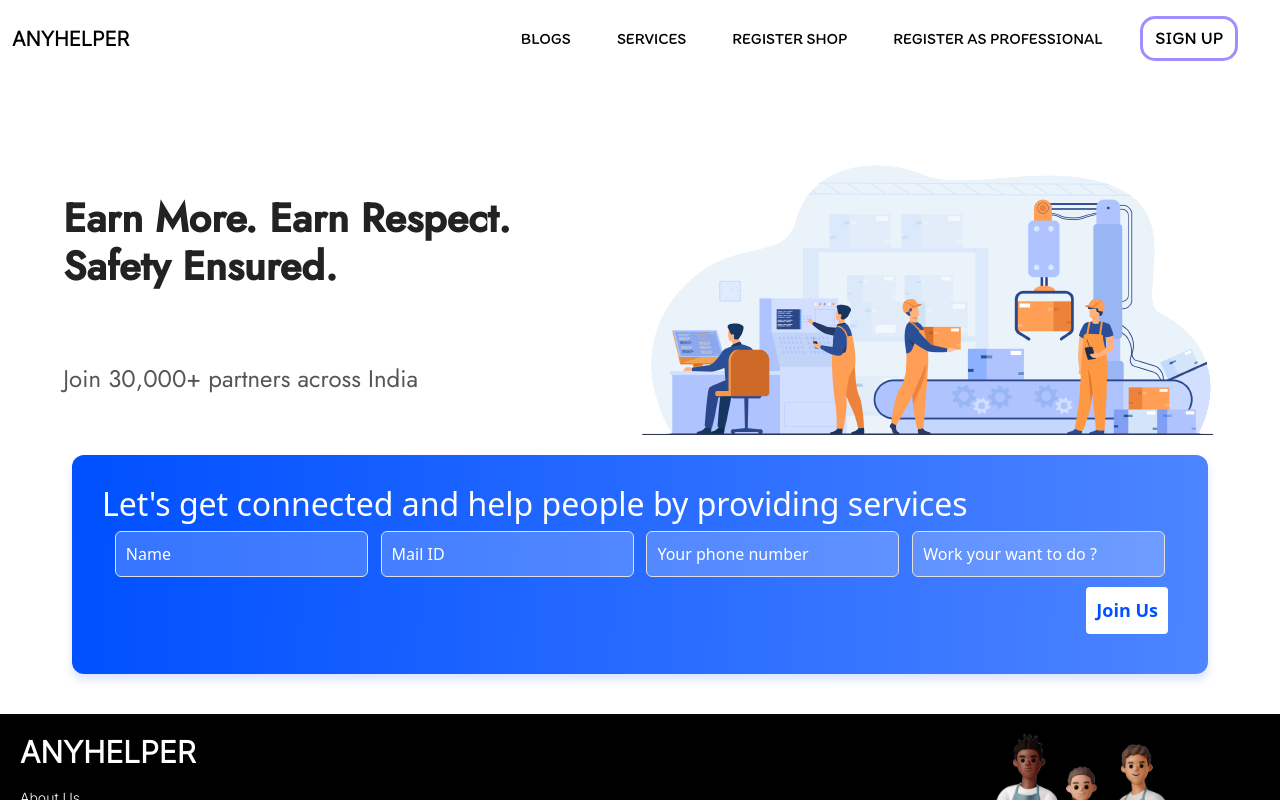
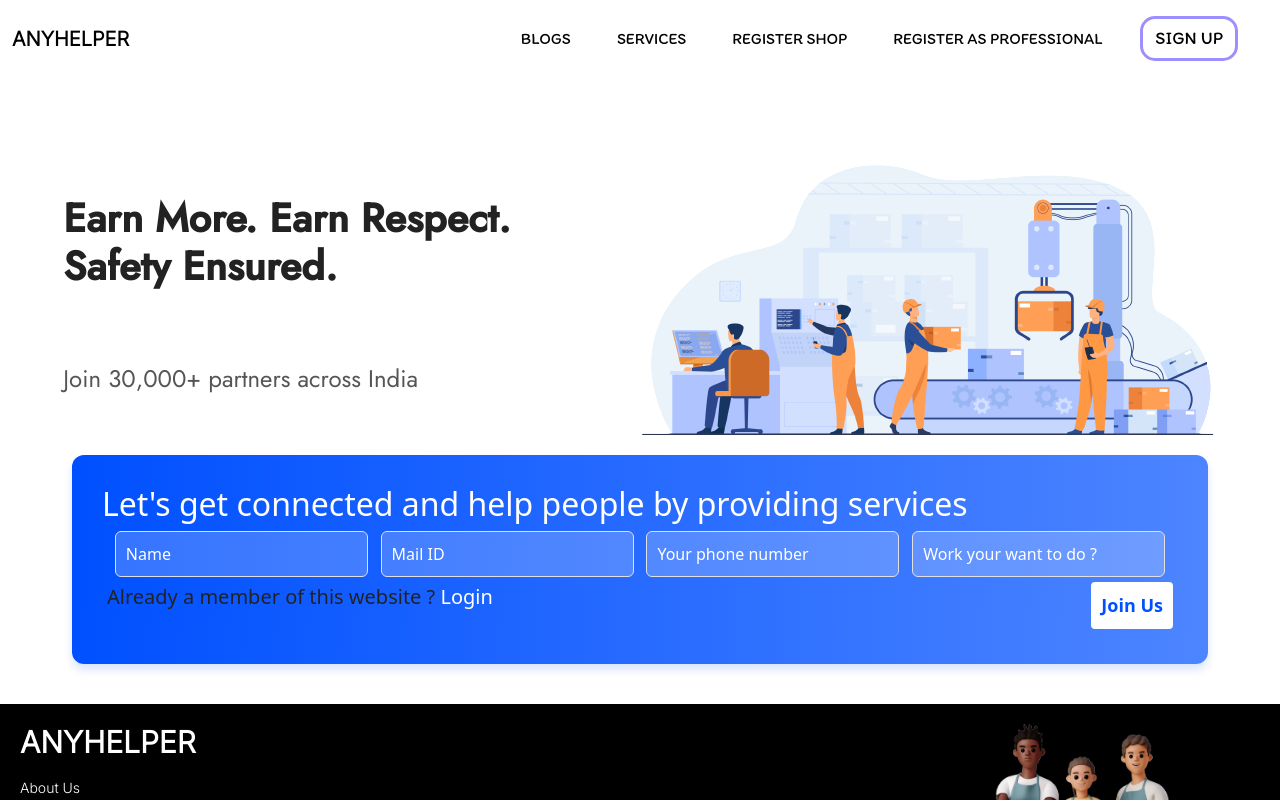
Before and after one commit to ItsRoy69/AnyHelper, a React (Create React App) app in the folder client/: page /workerregistration in a window 1280 px wide. Shown: the top 800 px of the page. Built offline with nearby package versions, Linux system fonts and the light colour scheme; a web font is replaced by a local one.

Commit message:
font-weight: bold;

```diff
--- a/client/src/pages/WorkerRegistration.js
+++ b/client/src/pages/WorkerRegistration.js
@@ -41,6 +41,12 @@ const WorkerRegistration = () => {
               <input type="text" className="worker_registration_work_input" placeholder="Work your want to do ?" />
             </div>
           </div>
+
+          <p className="worker_registration-paralogin">Already a member of this website ?
+            <Link to="sign-up" className="worker_registration-login">
+            &nbsp;Login
+            </Link>
+          </p>
           <Link to="sign-up" className="worker_registration-button">
             <button className="worker_register_btn">Join Us</button>
           </Link>
--- a/client/src/styles/WorkerRegistration.css
+++ b/client/src/styles/WorkerRegistration.css
@@ -74,7 +74,6 @@
 .worker_register_btn {
     display: flex;
     float: right;
-    margin: 10px;
     border: none;
     background: #fff;
     border: none;
@@ -85,4 +84,23 @@
     text-align: center;
     color: #0050ff;
     padding: 10px;
+    margin: 5px;
 }
+
+.worker_registration-paralogin{
+    padding: 5px;
+    display: flex;
+    float: left;
+    color: #222;
+    font-size: 20px;
+}
+
+.worker_registration-login{
+    text-decoration: none;
+    color: #fff;
+}
+
+.worker_registration-login:hover{
+    text-decoration: none;
+    color: #fff;
+}
```
